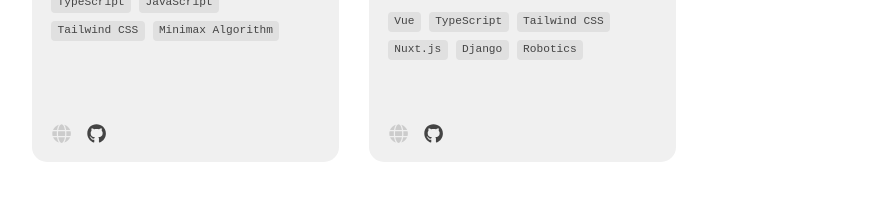
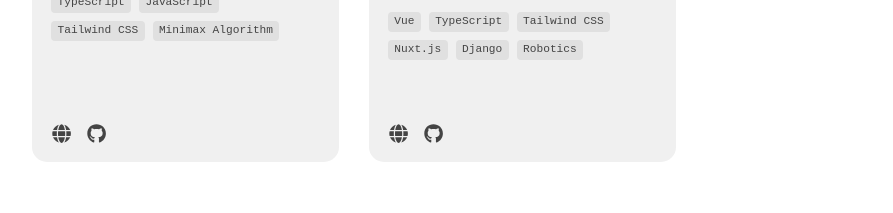
Before and after one commit to renierjardio/responsive-portfolio, a React (Vite) app: page / in a window 1280 px wide. Shown: the part 1800-2013 px from the top of the page, without its empty margins (113-1006 px from the left). Built offline with nearby package versions, Linux system fonts and the light colour scheme.

Commit message:
[Projects][CSS] fixed light mode on external link icon

```diff
--- a/src/App.css
+++ b/src/App.css
@@ -504,11 +504,13 @@ body {
     color: #444;
   }
 
-  .github-icon {
+  .github-icon,
+  .external-link {
     color: #444;
   }
 
-  .github-icon:hover {
+  .github-icon:hover,
+  .external-link:hover {
     color: black;
   }
 
```
